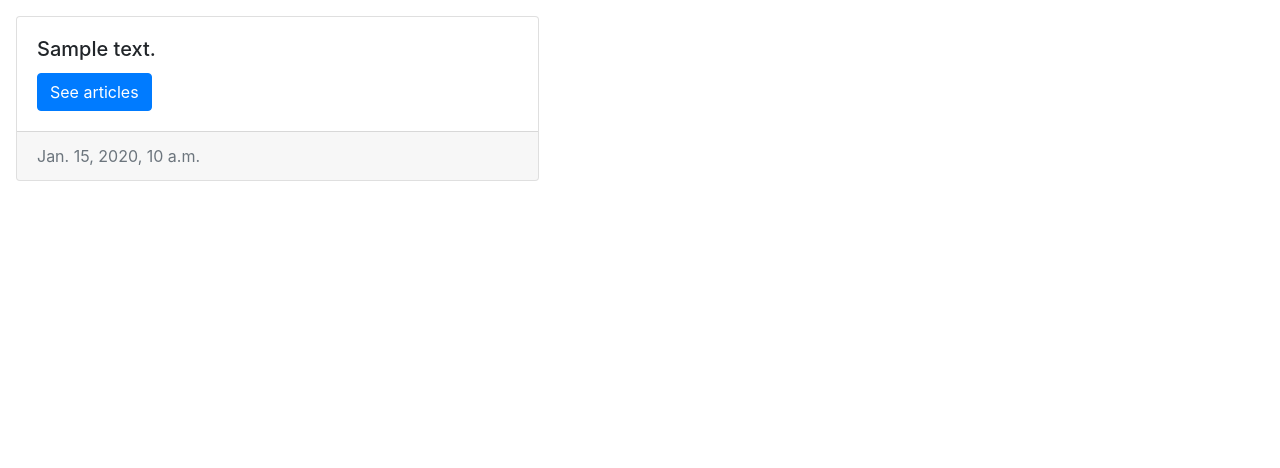
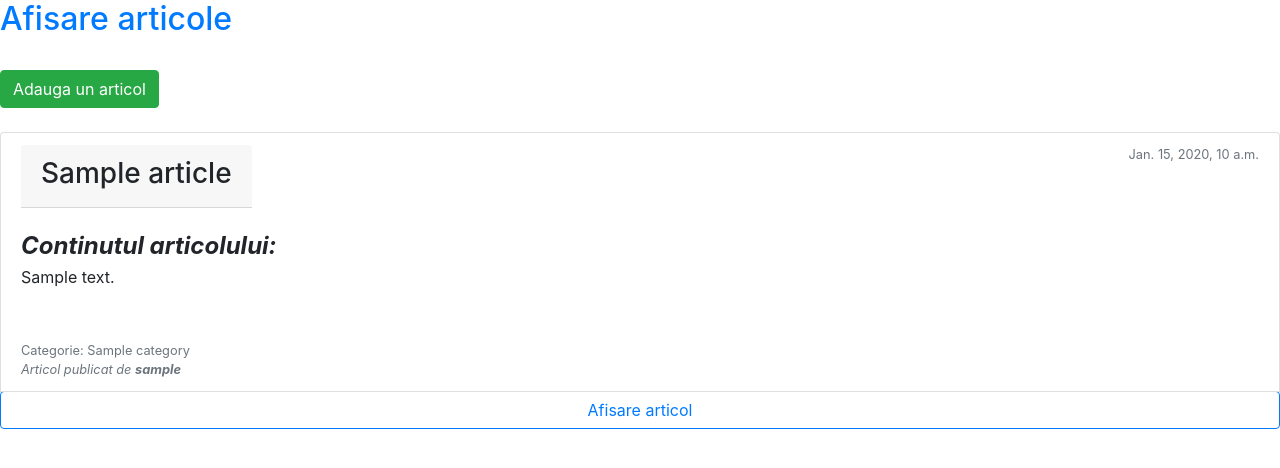
Before and after one commit to AWP2018-2019/Zikipedia, a Django app: template app/templates/allarticles.html in a window 1280 px wide. Shown: the part 56-524 px from the top of the page. Run offline with Django 3.2, Linux system fonts and the light colour scheme; the template is opened without the code that fills it: values that come from a table or form of the project are taken from there, others are empty; tables that the repository leaves empty hold one stand-in row (values such as "Sample post"); parts of the project's set-up code (start-up, migrations or seed data) failed here and were passed over; some libraries are stand-ins or nearby versions.

Commit message:
articles det

```diff
--- a/app/templates/allarticles.html
+++ b/app/templates/allarticles.html
@@ -3,19 +3,36 @@
 {% block title %} Zikipedia {% endblock %}
 
 {% block content %}
-<div class="row container">
+<h2 class="text-primary">Afisare articole</h2>
+<br />
+
+<a class="btn btn-success" href="/Article/New">Adauga un articol</a>
+<br />
+<br />
   {% for article in article_list %}
-    <div class="col-sm-6 p-3">
-      <div class="card">
-        <div class="card-body">
-          <h5 class="card-title">{{ article.text }}</h5>
-          <a href="{% url 'article_detail' article.id %}" class="btn btn-primary">See articles</a>
-      </div>
-      <div class="card-footer text-muted">
-        {{article.created_at }}
-      </div>
-    </div>
-  </div>
+    <div class="list-group">
+    <a class="list-group-item list-group-item-action flex-column align-items-start">
+        <div class="d-flex w-100 justify-content-between">
+            <div class="card-header">
+                <h3 class="mb-1">{{article.title}}</h3>
+            </div>
+            <small class="text-muted">{{article.created_at}}</small>
+        </div>
+        <br />
+        <h4 class="mb-1"><b><i>Continutul articolului: </i></b></h4>
+        <p class="mb-1">{{article.text |safe}}</p>
+        <br />
+        <br />
+        <small class="text-muted">Categorie: {{article.category.name}}</small>
+        <br />
+        <small class="text-muted"><i>Articol publicat de <strong>{{article.created_by}}</strong></i></small>
+        <a class="btn btn-outline-primary" align="right" href="{% url 'article_detail' article.id %}">Afisare articol</a>
+    </a>
+    <br />
+</div>
+<br />
+<br />
+
   {% endfor %}
 </div>
 {% endblock %}
```
Also changed, not shown: app/templates/allcategories.html (+14 -11 lines), app/templates/article_detail.html (+10 -3 lines).
